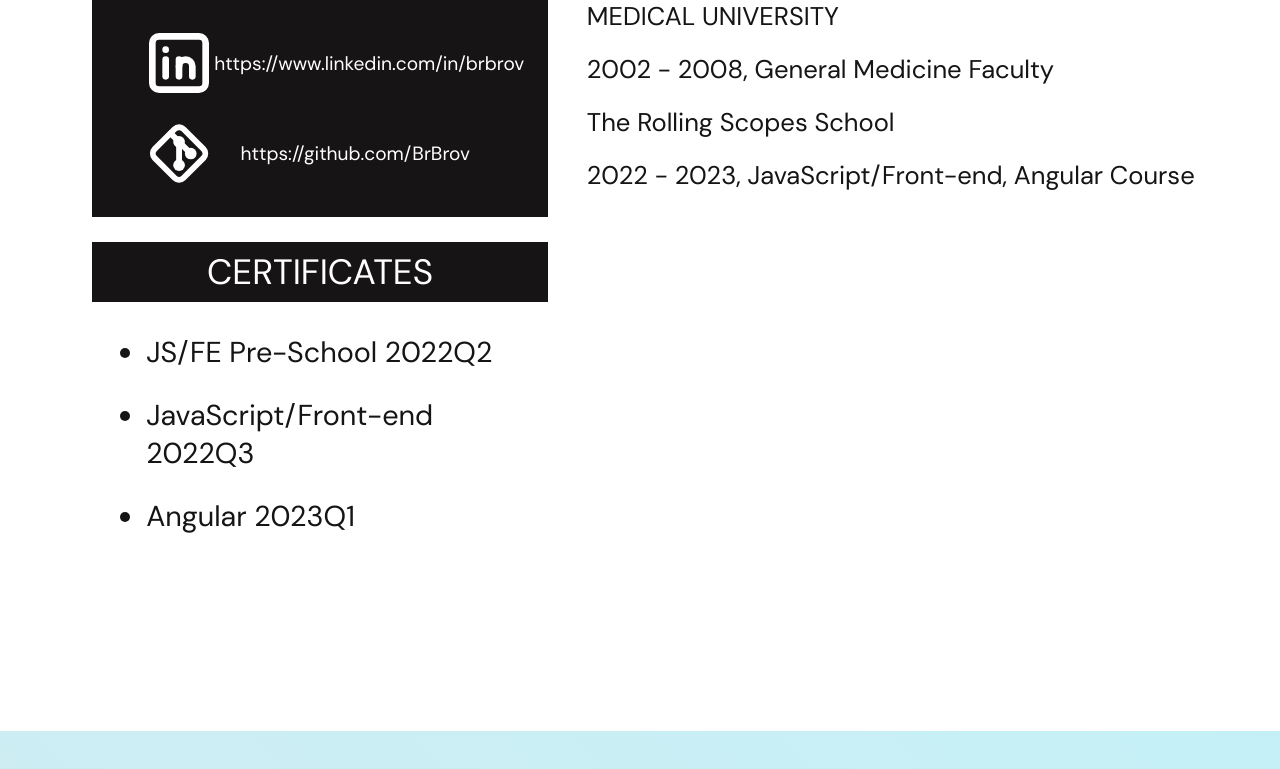
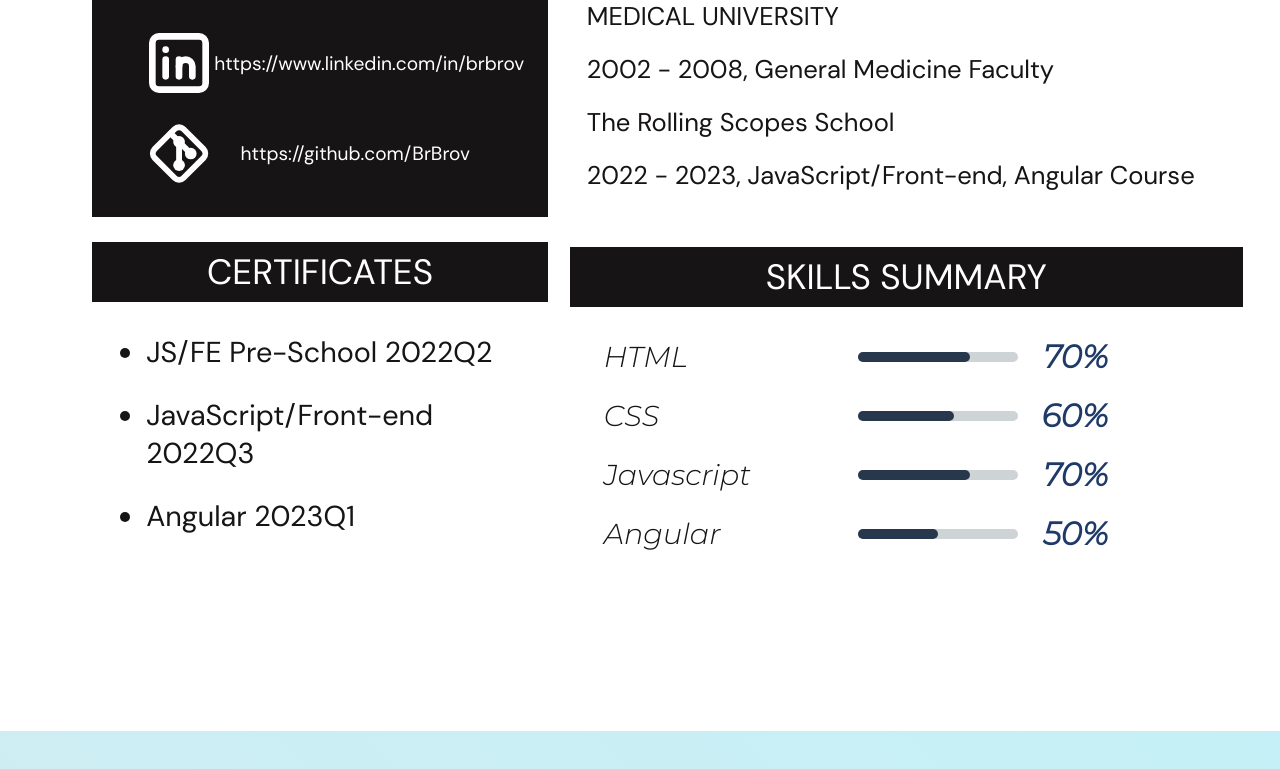
Before and after one commit to BrBrov/Portfolio, a React (Vite) app in the folder portfolio/: page / in a window 1280 px wide. Shown: the part 1309-2078 px from the top of the page. Built offline with nearby package versions, Linux system fonts and the light colour scheme; a web font is replaced by a local one.

Commit message:
feat: create skills summary

```diff
--- /dev/null
+++ b/portfolio/src/materials/skills.ts
@@ -0,0 +1,25 @@
+import SkillData from '../models/skills-model.ts';
+
+export const title: string = 'Skills Summary';
+
+const html: SkillData = {
+  name: 'HTML',
+  value: 70
+}
+
+const css: SkillData = {
+  name: 'CSS',
+  value: 60
+}
+
+const javascript: SkillData = {
+  name: 'Javascript',
+  value: 70
+}
+
+const angular: SkillData = {
+  name: 'Angular',
+  value: 50
+}
+
+export const skills: Array<SkillData> = [html, css, javascript, angular];
--- /dev/null
+++ b/portfolio/src/models/skills-model.ts
@@ -0,0 +1,4 @@
+export default interface SkillData {
+  name: string;
+  value: number;
+}
--- a/portfolio/src/modules/cv/cv.tsx
+++ b/portfolio/src/modules/cv/cv.tsx
@@ -6,6 +6,7 @@ import Certificates from './certificates/certificates.tsx';
 import FullName from './full-name/full-name.tsx';
 import Experience from './experience/experience.tsx';
 import Education from './education/education.tsx';
+import Skills from './skills/skills.tsx';
 
 export  default class CV extends Component {
   public render() {
@@ -18,6 +19,7 @@ export  default class CV extends Component {
             <FullName/>
             <Experience/>
             <Education/>
+            <Skills/>
           </div>
         </div>
       </>
--- /dev/null
+++ b/portfolio/src/modules/cv/skills/skill/skill.scss
@@ -0,0 +1,46 @@
+@use '../../../../fonts/fonts.scss' as font;
+
+.skill {
+  display: flex;
+  width: 100%;
+  flex-direction: row;
+  justify-content: space-between;
+  align-items: center;
+}
+
+.skill__name {
+  @include font.Montserrat;
+  font-size: 1.8rem;
+  font-weight: 300;
+  color: #161415;
+}
+
+.skill__value-wrapper {
+  display: flex;
+  flex-direction: row;
+  width: 250px;
+  justify-content: space-between;
+  align-items: center;
+}
+
+.skill__progress {
+  appearance: none;
+  height: 10px;
+}
+
+.skill__progress::-webkit-progress-bar {
+  background-color: #ced3d5;
+  border-radius: 5px;
+}
+
+.skill__progress::-webkit-progress-value {
+  background-color: #27384c;
+  border-radius: 5px;
+}
+
+.skill__value {
+  @include font.Montserrat;
+  font-size: 2rem;
+  font-weight: 700;
+  color: #1f3a68;
+}
--- /dev/null
+++ b/portfolio/src/modules/cv/skills/skill/skill.tsx
@@ -0,0 +1,20 @@
+import {Component} from 'react';
+import './skill.scss';
+import SkillData from '../../../../models/skills-model.ts';
+
+export default class Skill extends Component<SkillData> {
+  render() {
+  const { name, value} = this.props;
+
+  const id: string = `progress__${name}`;
+  return (
+      <div className='skill'>
+        <label htmlFor={ id } className='skill__name'>{ name }</label>
+        <div className='skill__value-wrapper'>
+          <progress id={ id } className='skill__progress' value={ value } max='100'>{ value }</progress>
+          <span className='skill__value'>{ `${value}%` }</span>
+        </div>
+      </div>
+    );
+  }
+}
--- /dev/null
+++ b/portfolio/src/modules/cv/skills/skills.scss
@@ -0,0 +1,38 @@
+@use '../../../fonts/fonts' as font;
+
+.skills {
+  grid-area: skills;
+  display: flex;
+  width: 100%;
+  height: 350px;
+  margin-top: 30px;
+  flex-direction: column;
+  justify-content: flex-start;
+  gap: 30px;
+}
+
+.skills__title-wrapper {
+  display: flex;
+  width: 100%;
+  height: 60px;
+  justify-content: center;
+  align-items: center;
+  background: #161415;
+}
+
+.skills__title {
+  @include font.DMSans;
+  font-size: 2.2rem;
+  color: #ffffff;
+  text-transform: uppercase;
+}
+
+.skills__info-wrapper {
+  display: flex;
+  width: 75%;
+  margin-left: 5%;
+  flex-direction: column;
+  justify-content: flex-start;
+  align-items: flex-start;
+  gap: 20px;
+}
--- /dev/null
+++ b/portfolio/src/modules/cv/skills/skills.tsx
@@ -0,0 +1,25 @@
+import {Component} from 'react';
+import './skills.scss';
+import {title, skills } from '../../../materials/skills.ts';
+import SkillData from '../../../models/skills-model.ts';
+import Skill from './skill/skill.tsx';
+
+export default class Skills extends Component {
+  render() {
+    const skillsElems = skills.map(( skill: SkillData, id: number) => (
+      <Skill key = { id } { ...skill }/>
+    ));
+    return (
+      <>
+        <div className='skills'>
+          <div className='skills__title-wrapper'>
+            <span className='skills__title'>{ title }</span>
+          </div>
+          <div className='skills__info-wrapper'>
+            { skillsElems }
+          </div>
+        </div>
+      </>
+    );
+  }
+}
```
